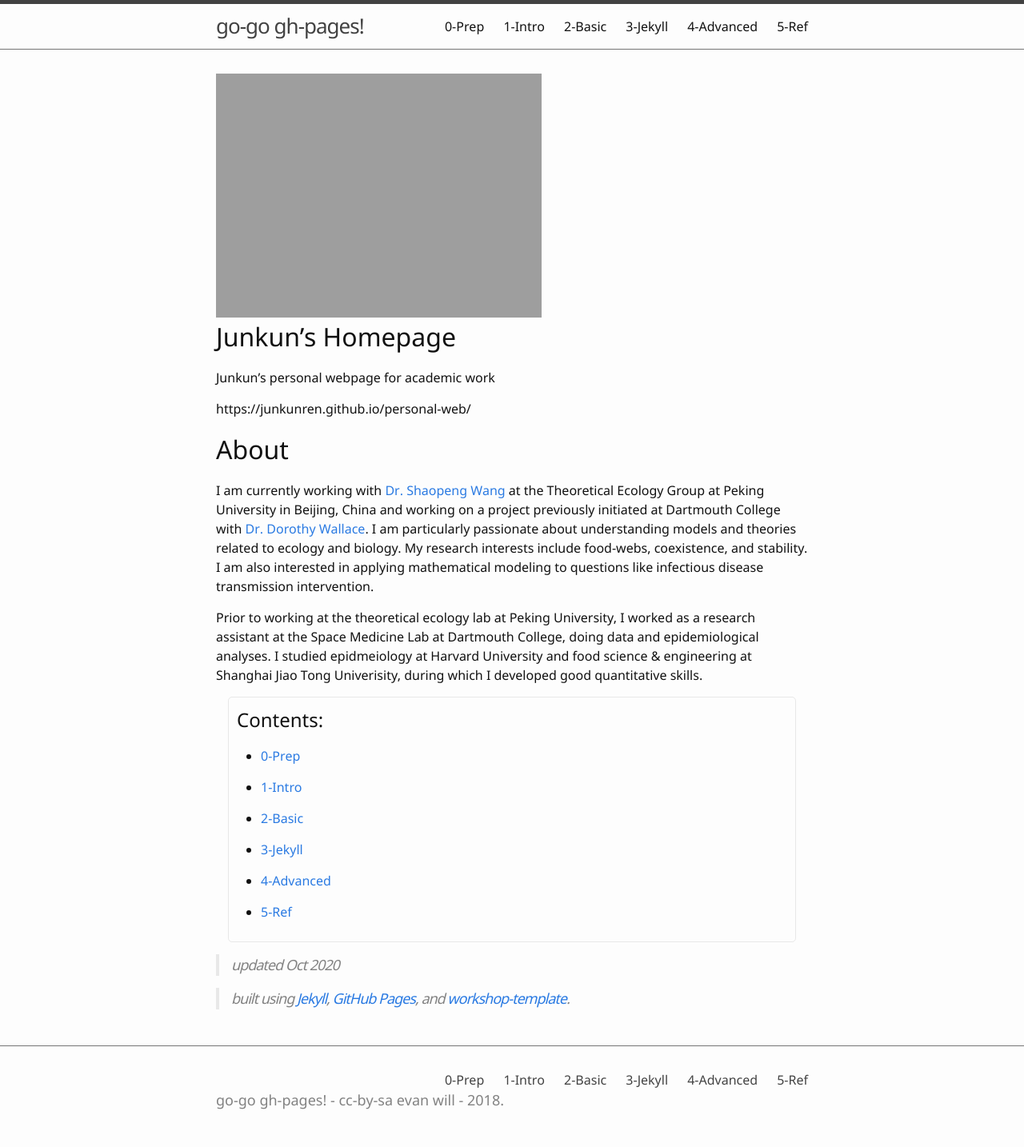
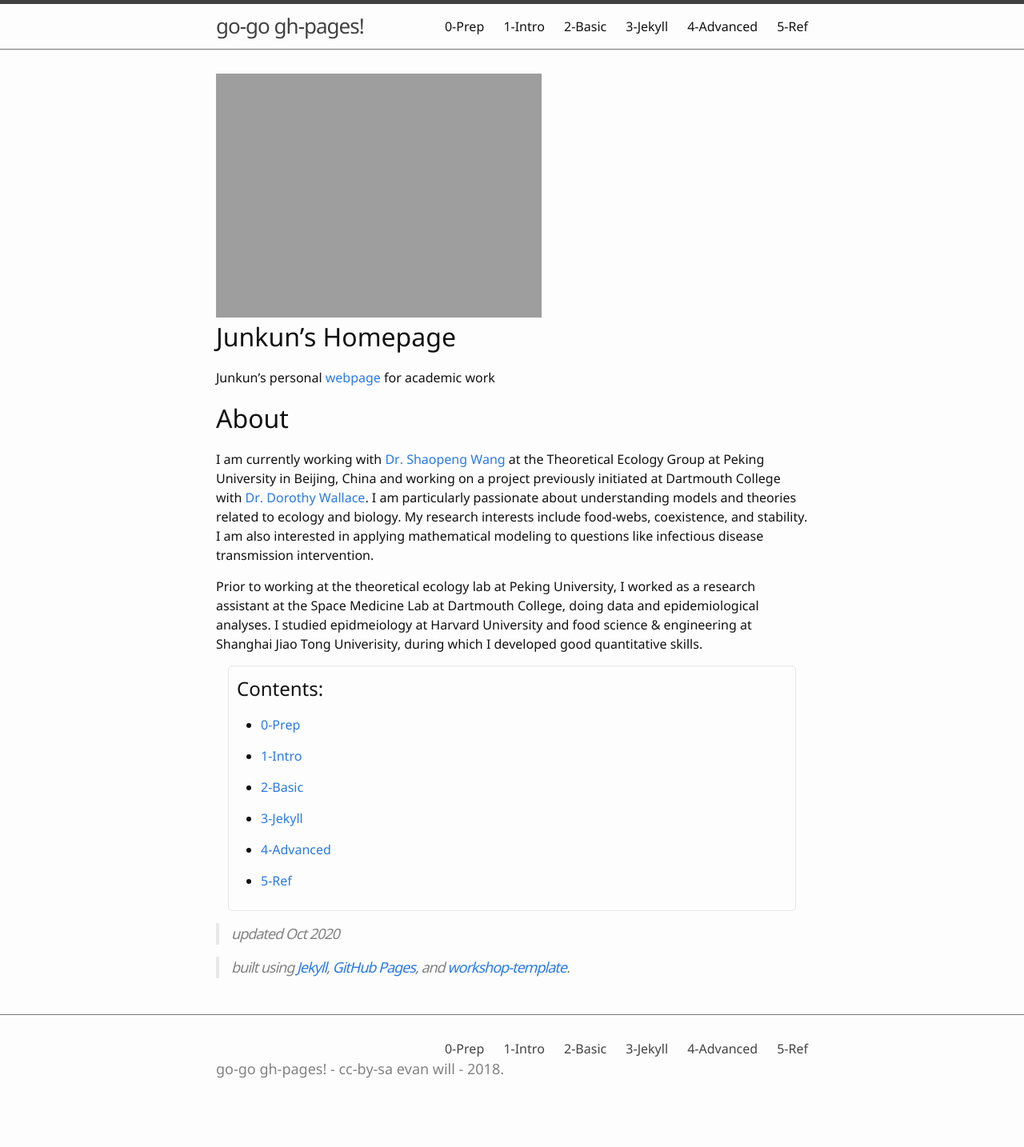
Before and after one commit to junkunren/personal-web, a Jekyll site: the page built from index.md, in a window 1280 px wide. Shown: the whole page at 80% size. Built offline with Jekyll 4.4.1, drawn with Linux system fonts in a browser that asks for light colours; after the commit the page ends 1395 px from its top, so only the background shows below that.

Commit message:
Update index.md

```diff
--- a/index.md
+++ b/index.md
@@ -8,9 +8,8 @@ title: Home
 
 # Junkun's Homepage
 
-Junkun's personal webpage for academic work
+Junkun's personal [webpage](https://junkunren.github.io/personal-web/) for academic work
 
-https://junkunren.github.io/personal-web/
 
 # About
 
```
